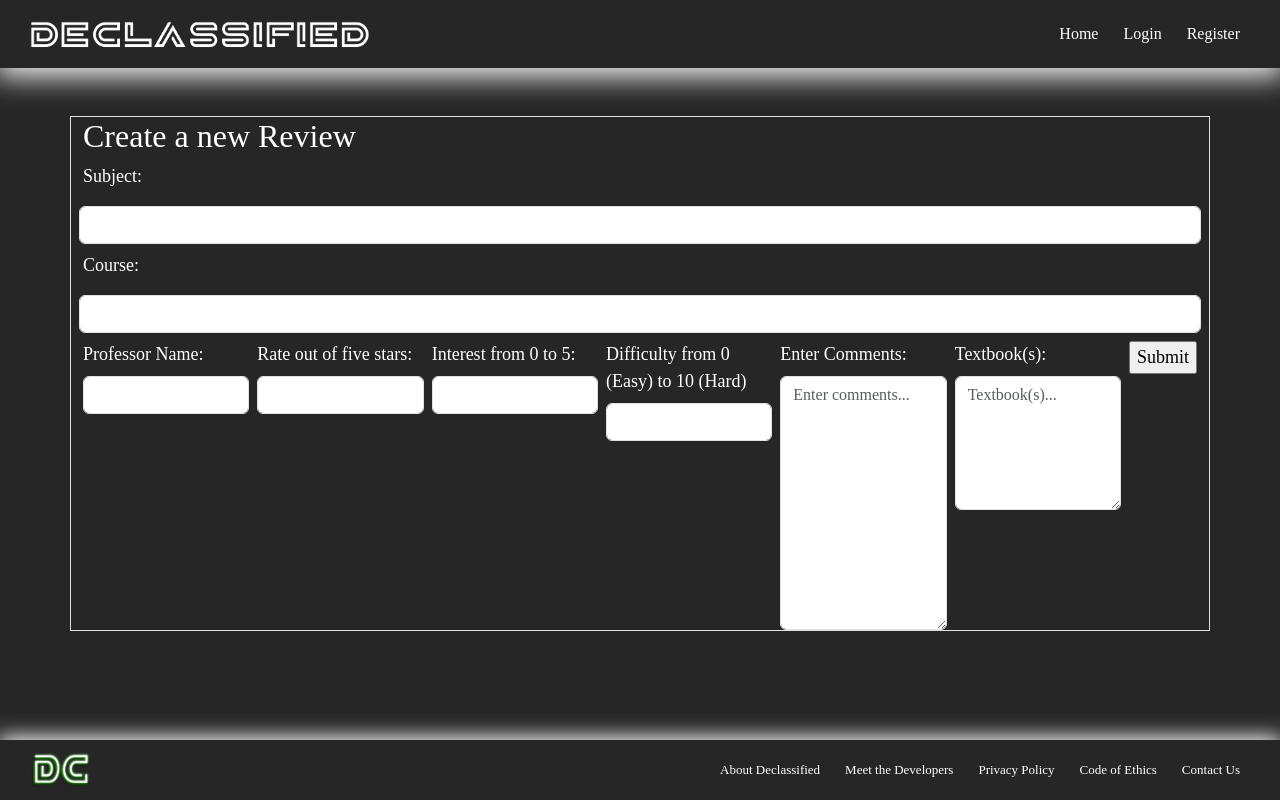
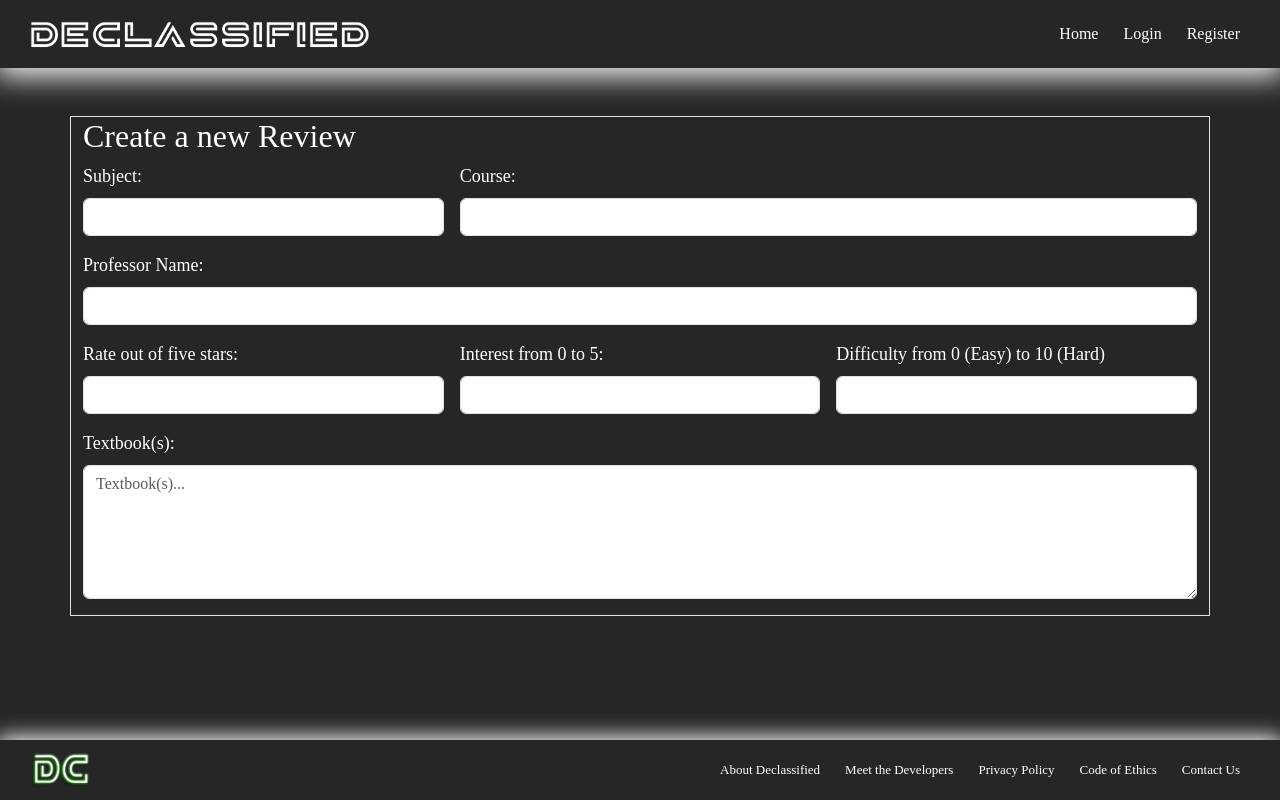
Before and after one commit to RonnieJohnston/4155_Capstone_Project, a React (Create React App) app in the folder client/: page /newReview in a window 1280 px wide. Built offline with nearby package versions, Linux system fonts and the light colour scheme.

Commit message:
new review form css changes

```diff
--- a/client/src/assets/css/Home.css
+++ b/client/src/assets/css/Home.css
@@ -16,7 +16,7 @@
 }
 
 .table-container {
-    max-height: 400px;
+    max-height: 500px;
     overflow-y: auto;
     width: 80%;
     margin: 180px auto 0;
--- a/client/src/components/NewReview.js
+++ b/client/src/components/NewReview.js
@@ -1,6 +1,8 @@
 import React, { useState, useEffect } from 'react';
 import axios from "axios";
 import { useNavigate, Link } from "react-router-dom";
+import '../assets/css/App.css';
+
 const cors = require("cors");
 
 const NewReview = () => {
@@ -57,44 +59,53 @@ const NewReview = () => {
     }
     */
 
-    return <body className='page'><div className='container-xl border mt-5'>
+    return <body className='page'><div className='table-container container-sm border mt-5'>
         <h2>Create a new Review</h2>
-        <form action="POST" className='row g-2'>
+        <form action="POST" className='row g-3'>
+            <div className='col-md-4'>
                 <label for="subject" className="form-label">Subject: </label>
                 <input type="text" name="subject" id="subject" onChange={(event)=> {setSubject(event.target.value)}} className="form-control" required></input>
+            </div>
+
+            <div className='col-md-8'>
                 <label for="course" className="form-label">Course: </label>
                 <input type="text" name="course" id="course" onChange={(event)=> (setCourse(event.target.value))} className="form-control" required></input>
-            <div className='col'>
+            </div>
+
+            <div className='col-md-12'>
                 <label for="professor" className='form-label'>Professor Name:</label>
                 <input type="text" name="professor" id="professor" className='form-control' onChange={(event)=> {setProfessor(event.target.value)}} required></input>
             </div>
-            <br></br>
-            <div className='col'>
+
+            <div className='col-md-4'>
                 <label for="rating" className='form-label'>Rate out of five stars: </label>
                 <input type="number" name="rating" id="rating" className='form-control' onChange={(event)=> {setRating(event.target.value)}} min="0" max="5" required></input>
             </div>
-            <br></br>
-            <div className='col'>
+
+            <div className='col-md-4'>
                 <label for="interest" className='form-label'>Interest from 0 to 5:</label>
                 <input type="number" name="interest" id="interest" className='form-control' onChange={(event)=> {setInterest(event.target.value)}} min="0" max="5" required></input>
             </div>
-            <br></br>
-            <div className='col'>
+
+            <div className='col-md-4'>
                 <label for="difficulty" className='form-label'>Difficulty from 0 (Easy) to 10 (Hard)</label>
                 <input type="number" name="difficulty" id="difficulty" className='form-control' onChange={(event)=> {setDifficulty(event.target.value)}} min="0" max="10" required></input>
             </div>
-            <br></br>
-            <div className='col'>
+
+            <div className='col-md-12'>
+                <label htmlFor="texbook" className='form-label'>Textbook(s):</label>
+                <textarea id="textbook" name="textbook" className='form-control' onChange={(event) => {
+                    setTextbook(event.target.value)
+                }} rows="5" cols="30" placeholder="Textbook(s)..." required></textarea>
+            </div>
+
+            <div className='col-md-12'>
                 <label for="review" className='form-label'>Enter Comments:</label>
                 <textarea id="review" name="review" className='form-control' onChange={(event)=> {setReview(event.target.value)}} rows="10" cols="30" placeholder="Enter comments..." required minLength="10"></textarea>
             </div>
-            <br></br>
-            <div className='col'>
-            <label for="texbook" className='form-label'>Textbook(s):</label>
-            <textarea id="textbook" name="textbook" className='form-control' onChange={(event) => {setTextbook(event.target.value)}} rows="5" cols="30" placeholder="Textbook(s)..." required></textarea>
-            </div>
-            <div className='col-auto'>
-            <input type="submit" value="Submit" onClick={submitReview}></input>
+
+            <div className='col-md-2'>
+                <input type="submit" className='btn btn-outline-light btn-lg' value="Submit" onClick={submitReview}></input>
             </div>
         </form>
     </div></body>
```
Lines whose indentation alone changed are shown as unchanged.
